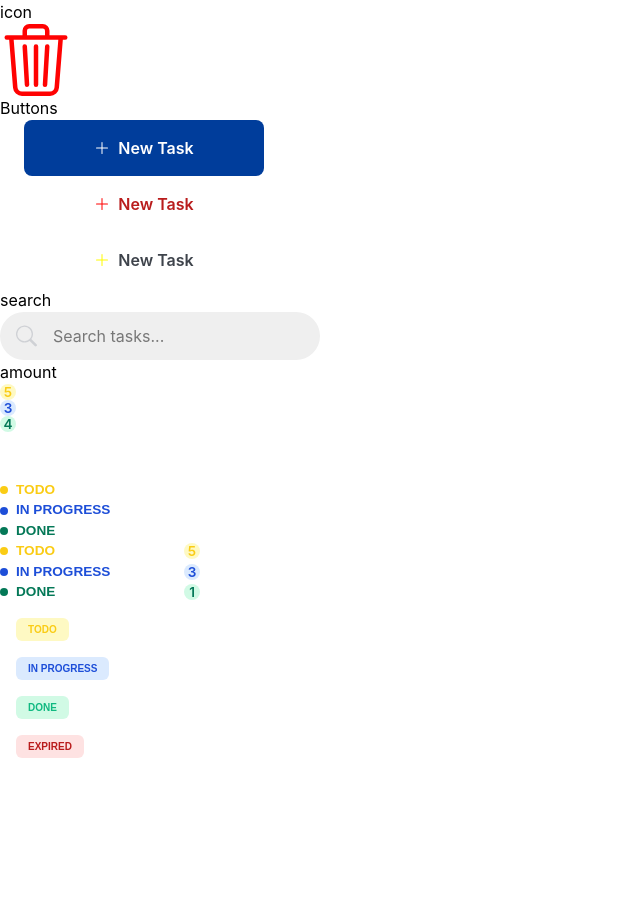
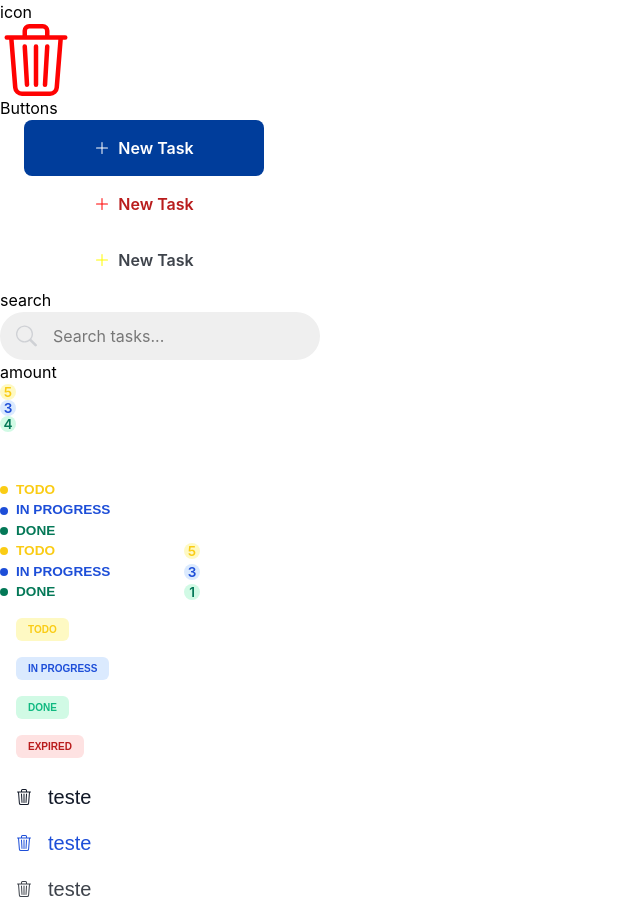
Before and after one commit to michaelprocha/todo-json-server, a React (Vite) app: page / in a window 1280 px wide. Shown: the whole page, without its empty margins (0-640 px from the left). Before the commit the page ends 800 px from the top, so only its background shows below. Built offline with nearby package versions, Linux system fonts and the light colour scheme.

Commit message:
add Link component

```diff
--- a/src/App.tsx
+++ b/src/App.tsx
@@ -9,6 +9,7 @@ import Amount from "./components/Amount";
 import DescGroupCardText from "./components/DescGroupCardText";
 import DescGroup from "./components/DescGroup";
 import TagCard from "./components/TagCard";
+import Link from "./components/Link";
 
 const router = createBrowserRouter([
 	{
@@ -64,6 +65,15 @@ const router = createBrowserRouter([
 					<TagCard color="tertiary">done</TagCard>
 					<TagCard color="complementary">expired</TagCard>
 				</div>
+				<Link color="primary" svg={TrashIcon}>
+					teste
+				</Link>
+				<Link color="secondary" svg={TrashIcon}>
+					teste
+				</Link>
+				<Link color="tertiary" svg={TrashIcon}>
+					teste
+				</Link>
 			</>
 		),
 	},
--- /dev/null
+++ b/src/components/Link.tsx
@@ -0,0 +1,34 @@
+import { tv, type VariantProps } from "tailwind-variants";
+import { type ComponentProps, type SVGProps, type FC } from "react";
+import Icon from "./Icon";
+
+const linkProps = tv({
+	base: "font-roboto text-lg flex gap-4 py-2 px-4 items-center cursor-pointer",
+	variants: {
+		color: {
+			primary: "text-midnight",
+			secondary: "text-blue-dark",
+			tertiary: "text-gray",
+		},
+	},
+	defaultVariants: {
+		color: "tertiary",
+	},
+});
+
+type Props = VariantProps<typeof linkProps> & ComponentProps<"div">;
+
+interface LinkProps extends Props {
+	svg: FC<SVGProps<SVGSVGElement>>;
+}
+
+function Link({ className, color, children, svg, ...props }: LinkProps) {
+	return (
+		<div className={linkProps({ color, className })} {...props}>
+			<Icon svg={svg} fill={color === "primary" ? "#111827" : color === "secondary" ? "#1D4ED8" : "#3E434B"} />
+			{children}
+		</div>
+	);
+}
+
+export default Link;
```
